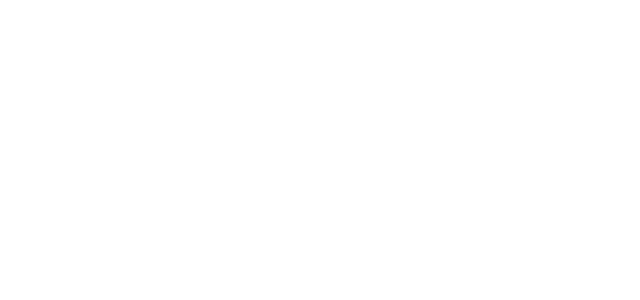
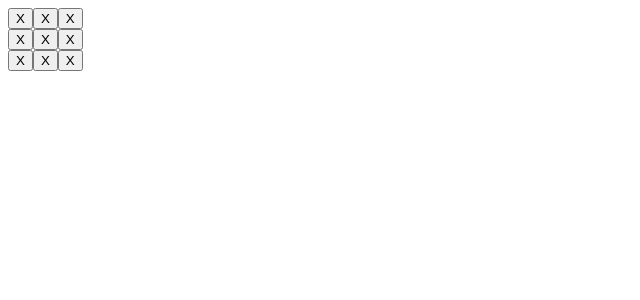
Before and after one commit to sdmisra/TicTacWhoa, a React (Create React App) app: page / in a window 1280 px wide. Shown: the top 300 px of the page, without its empty margins (0-640 px from the left). Built offline with nearby package versions, Linux system fonts and the light colour scheme.

Commit message:
built board out of squares

```diff
--- a/src/App.tsx
+++ b/src/App.tsx
@@ -1,10 +1,24 @@
-import {FC, ReactNode} from "react"
+import {ReactElement} from "react"
 
-const Square : FC = ( ): ReactNode | Promise<ReactNode> => {
-  return
-  <>
-  <button className="square">X</button>
-  </>;
+function Board(): ReactElement {
+  return (
+    <>
+    <div className="board-row"></div>
+      <button className="square">X</button>
+      <button className="square">X</button>
+      <button className="square">X</button>
+    <div className="board-row">
+      <button className="square">X</button>
+      <button className="square">X</button>
+      <button className="square">X</button>
+    </div>
+    <div className="board-row">
+      <button className="square">X</button>
+      <button className="square">X</button>
+      <button className="square">X</button>
+    </div>
+    </>
+  )
 }
 
 // Helpful code from Kayla to take permissions for CRA and clean the cache :
@@ -12,4 +26,4 @@ const Square : FC = ( ): ReactNode | Promise<ReactNode> => {
 // sudo chown -R $(whoami) ~/.npm
 //
 // npm cache clean --force
-export default Square;
+export default Board;
```
Also changed, not shown: 1 other file (tests, documents, lock files or other folders).
